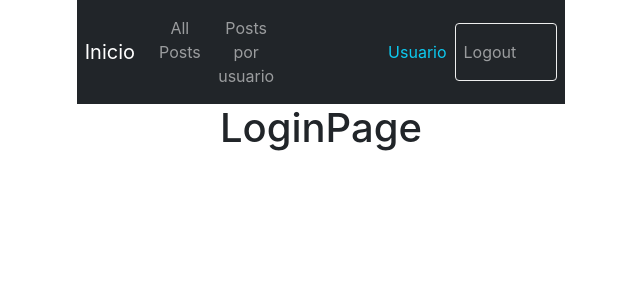
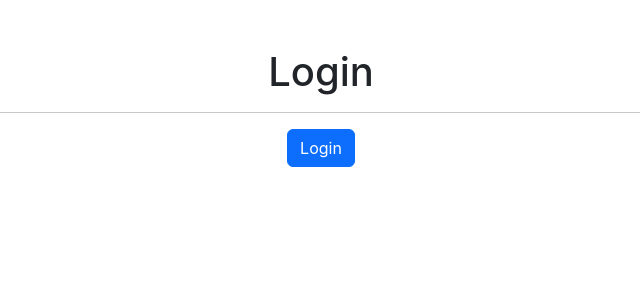
Before and after one commit to yakbit/posts, a React (Create React App) app: page /login in a window 1280 px wide. Shown: the top 300 px of the page, without its empty margins (319-959 px from the left). Built offline with nearby package versions, Linux system fonts and the light colour scheme.

Commit message:
Segundo route para el Login

```diff
--- a/src/auth/pages/LoginPage.tsx
+++ b/src/auth/pages/LoginPage.tsx
@@ -1,5 +1,18 @@
 import React from "react";
+import { useNavigate } from "react-router-dom";
 
 export const LoginPage = () => {
-  return <h1>LoginPage</h1>;
+  const navigate = useNavigate();
+  const onLogin = () => {
+    navigate("/home", { replace: true });
+  };
+  return (
+    <div className="container mt-5">
+      <h1>Login</h1>
+      <hr />
+      <button className="btn btn-primary" onClick={onLogin}>
+        Login
+      </button>
+    </div>
+  );
 };
--- a/src/index.css
+++ b/src/index.css
@@ -5,8 +5,8 @@ body {
     sans-serif;
   -webkit-font-smoothing: antialiased;
   -moz-osx-font-smoothing: grayscale;
-  display: grid;
-  place-content: center;
+  /* display: grid;
+  place-content: center; */
 }
 
 code {
--- a/src/posts/index.ts
+++ b/src/posts/index.ts
@@ -1 +1,2 @@
 export * from "./pages";
+export * from "./routes/PostsRoutes";
--- /dev/null
+++ b/src/posts/pages/PostPage.tsx
@@ -0,0 +1,5 @@
+import React from "react";
+
+export const PostPage = () => {
+  return <h1>PostPage</h1>;
+};
--- /dev/null
+++ b/src/posts/pages/SearchByTitlePage.tsx
@@ -0,0 +1,5 @@
+import React from "react";
+
+export const SearchByTitlePage = () => {
+  return <h1>SearchByTitlePage</h1>;
+};
--- a/src/posts/pages/index.ts
+++ b/src/posts/pages/index.ts
@@ -1,3 +1,5 @@
 export * from "./PostsPage";
 export * from "./PostsUsuarioPage";
 export * from "./Home";
+export * from "./PostPage";
+export * from "./SearchByTitlePage";
--- /dev/null
+++ b/src/posts/routes/PostsRoutes.tsx
@@ -0,0 +1,28 @@
+import React from "react";
+import { Routes, Route, Navigate } from "react-router-dom";
+import { Navbar } from "../../ui";
+import {
+  Home,
+  PostPage,
+  PostsPage,
+  PostsUsuarioPage,
+  SearchByTitlePage,
+} from "../pages";
+
+export const PostsRoutes = () => {
+  return (
+    <>
+      <Navbar />
+      <div className="container">
+        <Routes>
+          <Route path="home" element={<Home />} />
+          <Route path="todosPosts" element={<PostsPage />} />
+          <Route path="postsUsuario" element={<PostsUsuarioPage />} />
+          <Route path="/" element={<Navigate to={"/home"} />} />
+          <Route path="search" element={<SearchByTitlePage />} />
+          <Route path="post" element={<PostPage />} />
+        </Routes>
+      </div>
+    </>
+  );
+};
--- a/src/routes/AppRouter.tsx
+++ b/src/routes/AppRouter.tsx
@@ -1,19 +1,15 @@
 import React from "react";
 import { Routes, Route, Navigate } from "react-router-dom";
 import { LoginPage } from "../auth";
-import { PostsPage, PostsUsuarioPage, Home } from "../posts";
+import { PostsPage, PostsUsuarioPage, Home, PostsRoutes } from "../posts";
 import { Navbar } from "../ui";
 
 export const AppRouter = () => {
   return (
     <>
-      <Navbar></Navbar>
       <Routes>
-        <Route path="home" element={<Home />} />
-        <Route path="todosPosts" element={<PostsPage />} />
-        <Route path="postsUsuario" element={<PostsUsuarioPage />} />
         <Route path="login" element={<LoginPage />} />
-        <Route path="/" element={<Navigate to="/home" />} />
+        <Route path="/*" element={<PostsRoutes />} />
       </Routes>
     </>
   );
--- a/src/ui/components/NavBar.tsx
+++ b/src/ui/components/NavBar.tsx
@@ -1,6 +1,10 @@
-import { Link, NavLink } from "react-router-dom";
+import { Link, NavLink, useNavigate } from "react-router-dom";
 
 export const Navbar = () => {
+  const navigate = useNavigate();
+  const onLogout = () => {
+    navigate("/login", { replace: true });
+  };
   return (
     <nav className="navbar navbar-expand-sm navbar-dark bg-dark p-2">
       <Link className="navbar-brand" to="/">
@@ -32,7 +36,9 @@ export const Navbar = () => {
       <div className="navbar-collapse collapse w-100 order-3 dual-collapse2 d-flex justify-content-end">
         <span className="nav-item nav-link text-info p-2">Usuario</span>
         <ul className="navbar-nav ml-auto">
-          <button className="nav-item nav-link btn">Logout</button>
+          <button className="nav-item nav-link btn" onClick={onLogout}>
+            Logout
+          </button>
         </ul>
       </div>
     </nav>
```
